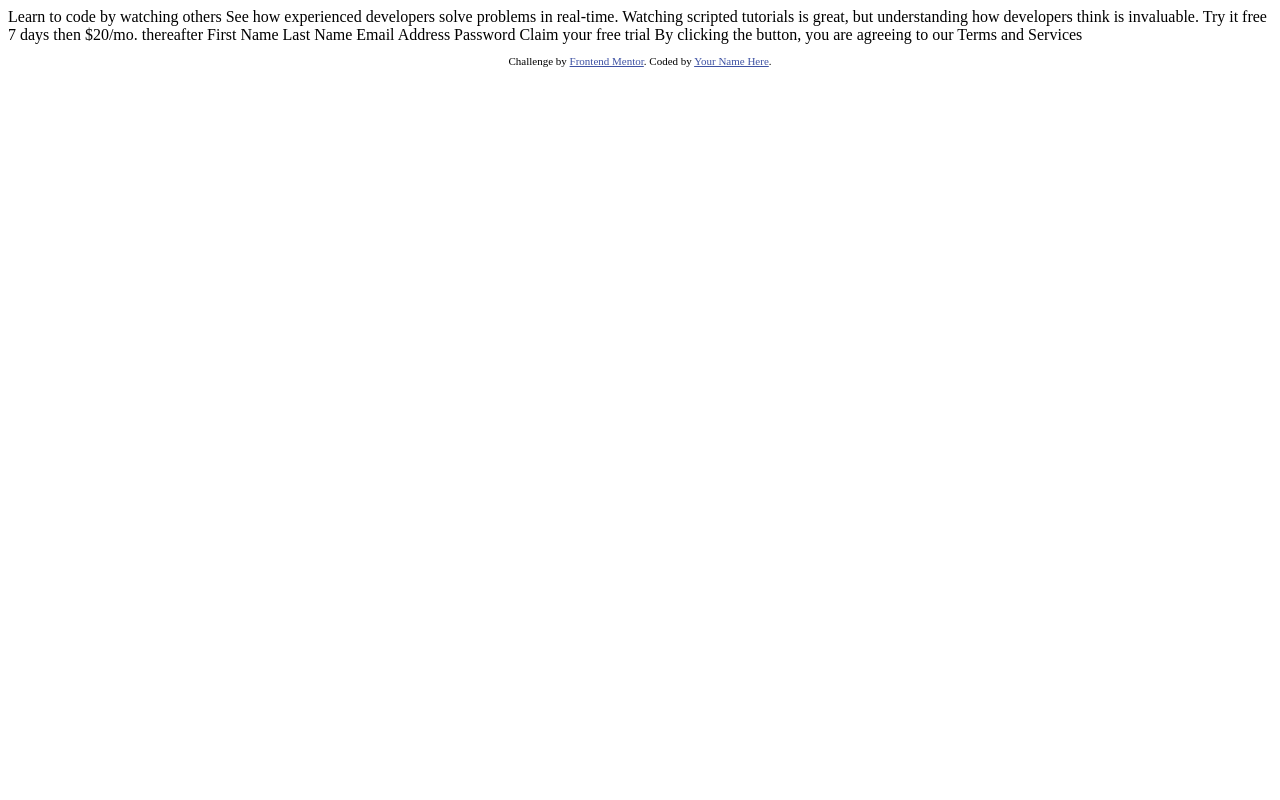
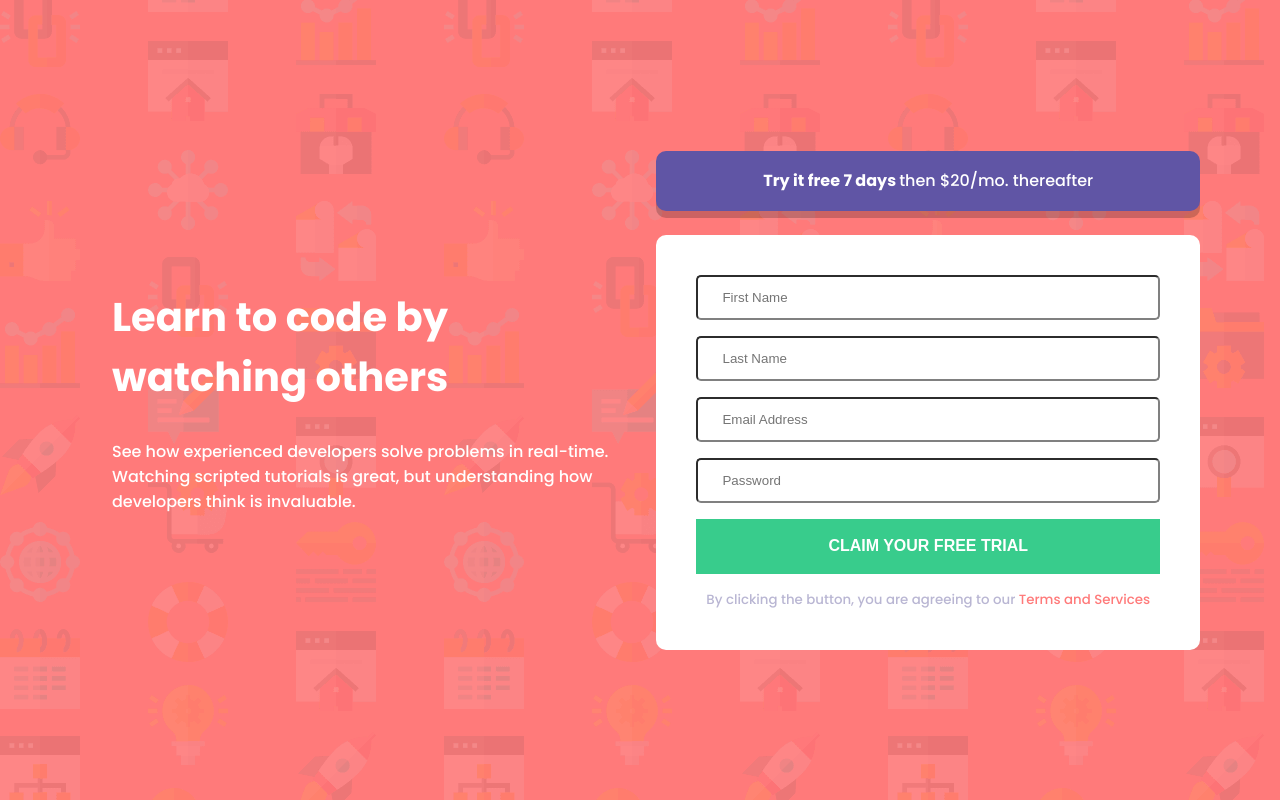
Before and after one commit to Joel-Johny/FEM-intro-component-with-signup-form-master, a plain HTML site: page index.html in a window 1280 px wide. Drawn offline with Linux system fonts and the light colour scheme.

Commit message:
designing complete
remaining form validation and error msgs

```diff
--- /dev/null
+++ b/index.css
@@ -0,0 +1,134 @@
+@import url('https://fonts.googleapis.com/css2?family=Poppins:ital,wght@0,500;0,600;0,700;1,400&display=swap');
+
+*{
+    box-sizing: border-box;
+    margin: 0;
+    padding: 0;
+}
+
+body{
+    font-family: 'Poppins';
+    background-color: hsl(0, 100%, 74%) ;
+    background-image: url("./images/bg-intro-desktop.png");
+    object-fit: contain;
+    color: white;
+    display: flex;
+    align-items: center;
+    justify-content: center;
+    height: 100vh;
+    width: 100vw;
+
+}
+
+.card-container{
+    display: flex;
+    justify-content: center;
+    align-items: center;
+    width: 1200px;
+    padding:40px
+}
+
+/* ---------------------CARD 1 ------------------------------*/
+ .card1{
+    display: flex;
+    align-items: center;
+    justify-content: center;
+    flex-direction: column;
+    width: 50%;
+    color: white;
+    padding: 1rem;
+    margin: 1rem;
+    gap:2rem;
+
+}
+h1{
+    font-size: 2.5rem;
+}
+p{
+    font-size:16px
+}
+
+.title{
+    color: white;
+}
+
+/* ---------------------CARD 2 ------------------------------*/
+
+
+.card2{
+    display: flex;
+    flex-direction: column;
+    align-items: center;
+    width: 50%;
+    gap: 1.5rem;
+}
+
+.form{
+    width: 100%;
+    display: flex;
+    flex-direction: column;
+    align-items: center;
+    justify-content:center ;
+    padding: 2.5rem;
+    gap:1rem;
+    background-color: white;
+    border-radius: 10px;
+}
+
+.form>input{
+    border-radius: 5px;
+    height: 45px;
+    border-color:  gray;
+    width: 100%;
+    text-indent: 1.5rem;
+}
+.price{
+    width: 100%;
+    background-color: hsl(248, 32%, 49%);
+    height: 60px;
+    display: flex;
+    align-items: center;
+    justify-content: center;
+    border-radius: 10px;
+    font-weight: bold;
+    box-shadow: 0px 7px  rgba(0, 0, 0, 0.2);
+
+}
+
+
+#submit{
+    background-color: hsl(154, 59%, 51%);
+    height: 55px;
+    width: 100%;
+    color: white;
+    border: none;
+    font-size: medium;
+    font-weight: bold;
+    cursor: pointer;
+}
+small{
+    color: hsl(246, 25%, 77%);
+}
+
+#tns{
+   color:  hsl(0, 100%, 74%)
+}
+
+.light{
+    font-weight:lighter;
+    margin-left: 3px;
+}
+@media screen and (max-width:875px) {
+
+    .card-container{
+        flex-direction: column;
+    }
+    .card1,.card2{
+        width: 100%;
+
+    }
+    p,small,.price,.title{
+        text-align: center;
+    }
+
+}
--- a/index.html
+++ b/index.html
@@ -5,6 +5,7 @@
   <meta name="viewport" content="width=device-width, initial-scale=1.0"> <!-- displays site properly based on user's device -->
 
   <link rel="icon" type="image/png" sizes="32x32" href="./images/favicon-32x32.png">
+  <link rel="stylesheet" href="./index.css">
 
   <title>Frontend Mentor | Intro component with sign up form</title>
 
@@ -16,27 +17,37 @@
 </head>
 <body>
 
-  Learn to code by watching others
+  <div class="card-container">
 
-  See how experienced developers solve problems in real-time. Watching scripted tutorials is great,
-  but understanding how developers think is invaluable.
+    <div class="card1">
+      <h1 class="title">Learn to code by watching others</h1>
+      <p>See how experienced developers solve problems in real-time. Watching scripted tutorials is great,
+        but understanding how developers think is invaluable.</p>
 
-  Try it free 7 days then $20/mo. thereafter
+    </div>
 
-  First Name
-  Last Name
-  Email Address
-  Password
+  <div class="card2">
 
-  Claim your free trial
+    <div class="price">Try it free 7 days <span class="light"> then $20/mo. thereafter</span></div>
+    <form class="form" onsubmit="validate()">
+      <input placeholder="First Name" required>
+      <input placeholder="Last Name" required>
+      <input placeholder="Email Address" required>
+      <input placeholder="Password" type="password" required>
 
-  By clicking the button, you are agreeing to our Terms and Services
 
-  <footer>
-    <p class="attribution">
-      Challenge by <a href="https://www.frontendmentor.io?ref=challenge" target="_blank">Frontend Mentor</a>.
-      Coded by <a href="#">Your Name Here</a>.
-    </p>
-  </footer>
+     <button type="submit" id="submit"> CLAIM YOUR FREE TRIAL </button>
+
+      <small>By clicking the button, you are agreeing to our <span id="tns"> Terms and Services</span></small>
+    </form>
+
+
+  </div>
+
+  </div>
+
+
+<script src="./script.js"></script>
+
 </body>
 </html>
--- /dev/null
+++ b/script.js
@@ -0,0 +1,5 @@
+
+function validate(){
+    console.log("asdasdasd")
+
+}
```
